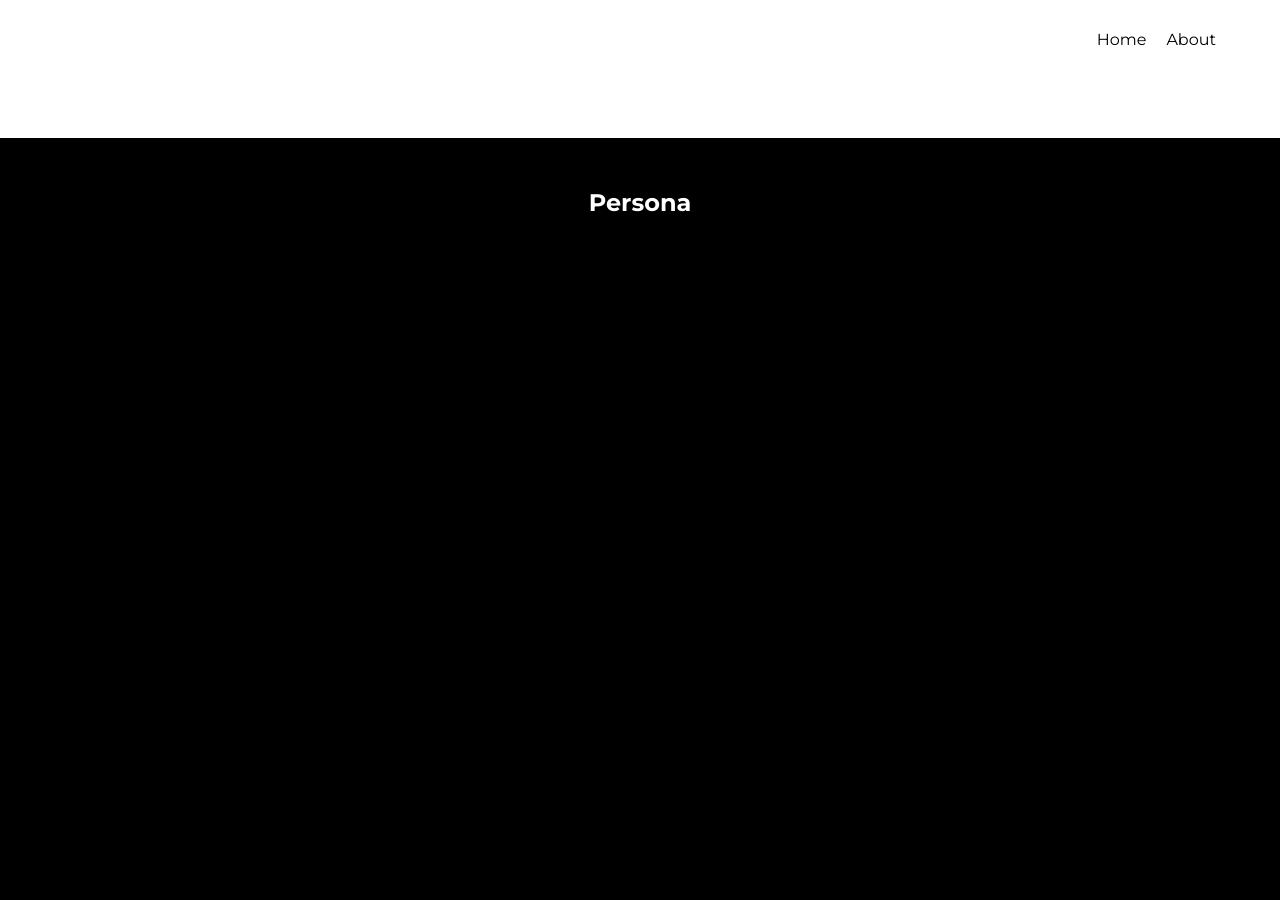
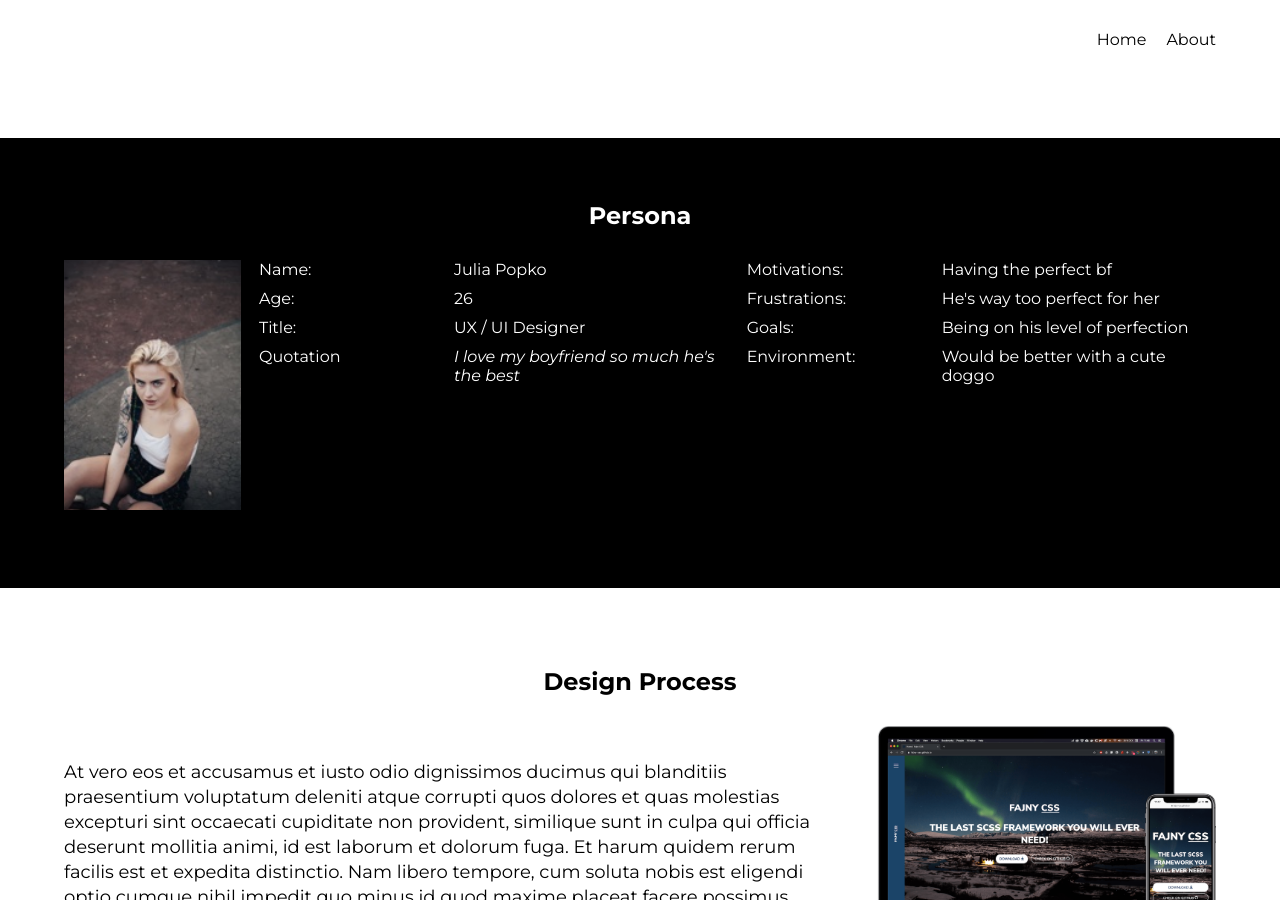
Before and after one commit to julia-popko/julia-popko.github.io, a Jekyll site: the page built from _projects/project-3.md, in a window 1280 px wide and 900 px high, scrolled down 1482 px. Built offline with Jekyll 4.4.1, drawn with Linux system fonts in a browser that asks for light colours.

Commit message:
Update projects page

```diff
--- a/_layouts/projects.html
+++ b/_layouts/projects.html
@@ -36,29 +36,45 @@
 	<div class="container">
 		<h3 class="reveal">Persona</h3>
 		<div class="row">
-			{% for persona in page.personas %}
 			<div class="col-2-12">
-				<div class="pic-persona reveal" style="background: url({{persona.picture}})"></div>
+				<div class="pic-persona reveal" style="background: url({{page.picture_persona}})"></div>
 			</div>
 
-			<div class="col-5-12">
+			<div class="col-2-12">
 				<ul>
-					<li class="reveal">{{ persona.name }}</li>
-					<li class="reveal">{{ persona.age }}</li>
-					<li class="reveal">{{ persona.title }}</li>
-					<li class="quote reveal">{{ persona.quotation }}</li>
+					<li class="reveal">Name:</li>
+					<li class="reveal">Age:</li>
+					<li class="reveal">Title:</li>
+					<li class="reveal">Quotation</li>
 				</ul>
 			</div>
 
-			<div class="col-5-12">
+			<div class="col-3-12">
 				<ul>
-					<li class="reveal">{{ persona.motivations }}</li>
-					<li class="reveal">{{ persona.frustrations }}</li>
-					<li class="reveal">{{ persona.goals }}</li>
-					<li class="reveal">{{ persona.environment }}</li>
+					<li class="reveal">{{ page.name_persona }}</li>
+					<li class="reveal">{{ page.age_persona }}</li>
+					<li class="reveal">{{ page.title_persona }}</li>
+					<li class="quote reveal">{{ page.quotation_persona }}</li>
 				</ul>
 			</div>
-			{% endfor %}
+
+			<div class="col-2-12">
+				<ul>
+					<li class="reveal">Motivations:</li>
+					<li class="reveal">Frustrations:</li>
+					<li class="reveal">Goals:</li>
+					<li class="reveal">Environment:</li>
+				</ul>
+			</div>
+
+			<div class="col-3-12">
+				<ul>
+					<li class="reveal">{{ page.motivations_persona }}</li>
+					<li class="reveal">{{ page.frustrations_persona }}</li>
+					<li class="reveal">{{ page.goals_persona }}</li>
+					<li class="reveal">{{ page.environment_persona }}</li>
+				</ul>
+			</div>
 		</div>
 	</div>
 </section>
--- a/_projects/project-3.md
+++ b/_projects/project-3.md
@@ -31,16 +31,16 @@
 
   Design a responsive online platform for a magazine, newspaper or blog directed
   to meet the needs and goals of the presented User Persona.
-personas:
-  age: '26'
-  environment: Would be better with a cute doggo
-  frustrations: He's way too perfect for her
-  goals: Being on his level of perfection
-  motivations: Having the perfect bf
-  name: Julia Popko
-  picture: /static/uploads/pic-persona.jpg
-  quotation: I love my boyfriend so much he's the best
-  title: UX / UI Designer
+
+age_persona: '26'
+environment_persona: Would be better with a cute doggo
+frustrations_persona: He's way too perfect for her
+goals_persona: Being on his level of perfection
+motivations_persona: Having the perfect bf
+name_persona: Julia Popko
+picture_persona: /static/uploads/pic-persona.jpg
+quotation_persona: I love my boyfriend so much he's the best
+title_persona: UX / UI Designer
 text_process: >-
   {:.reveal}
 
```
Also changed, not shown: admin/config.yml (+24 -13 lines), 1 other file.
